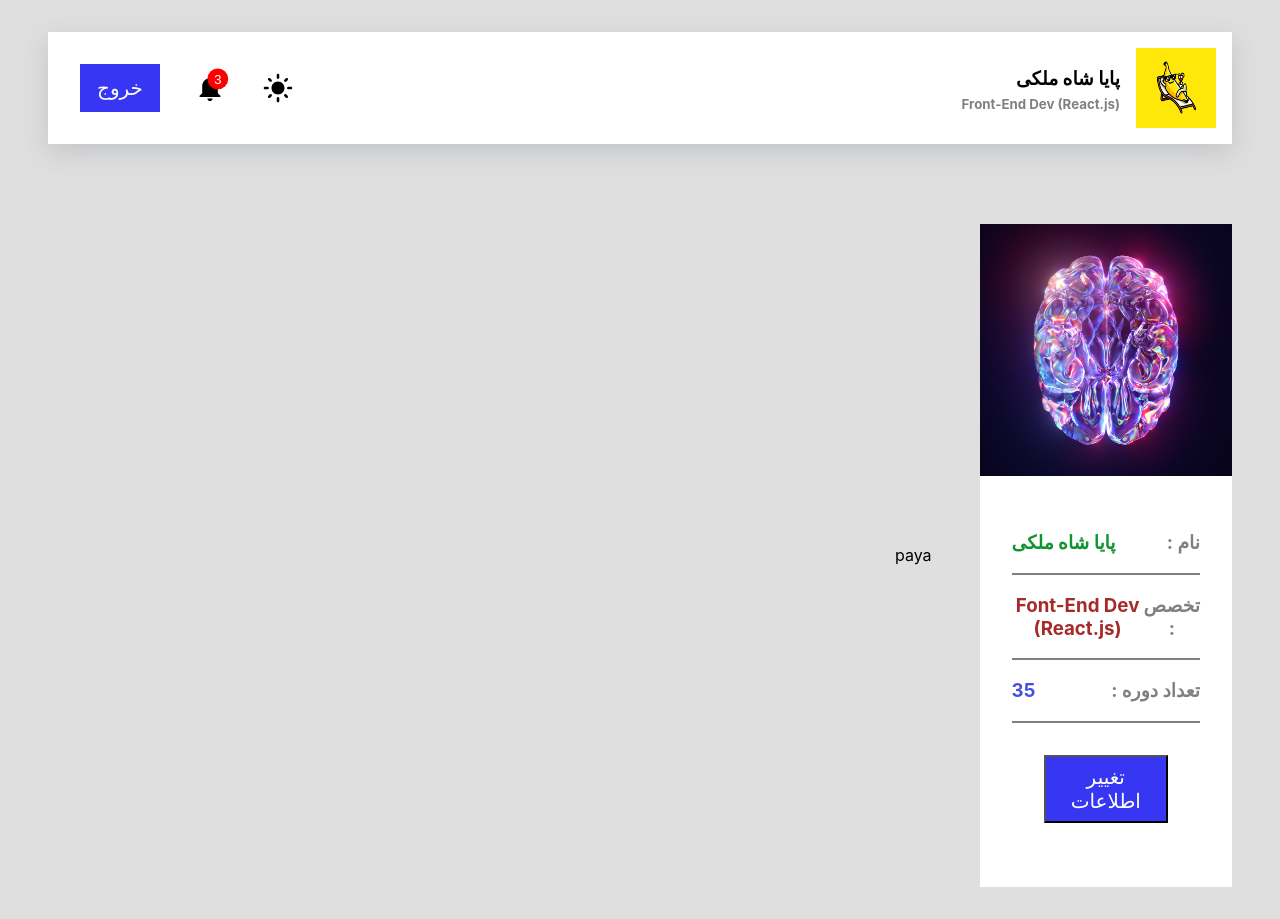
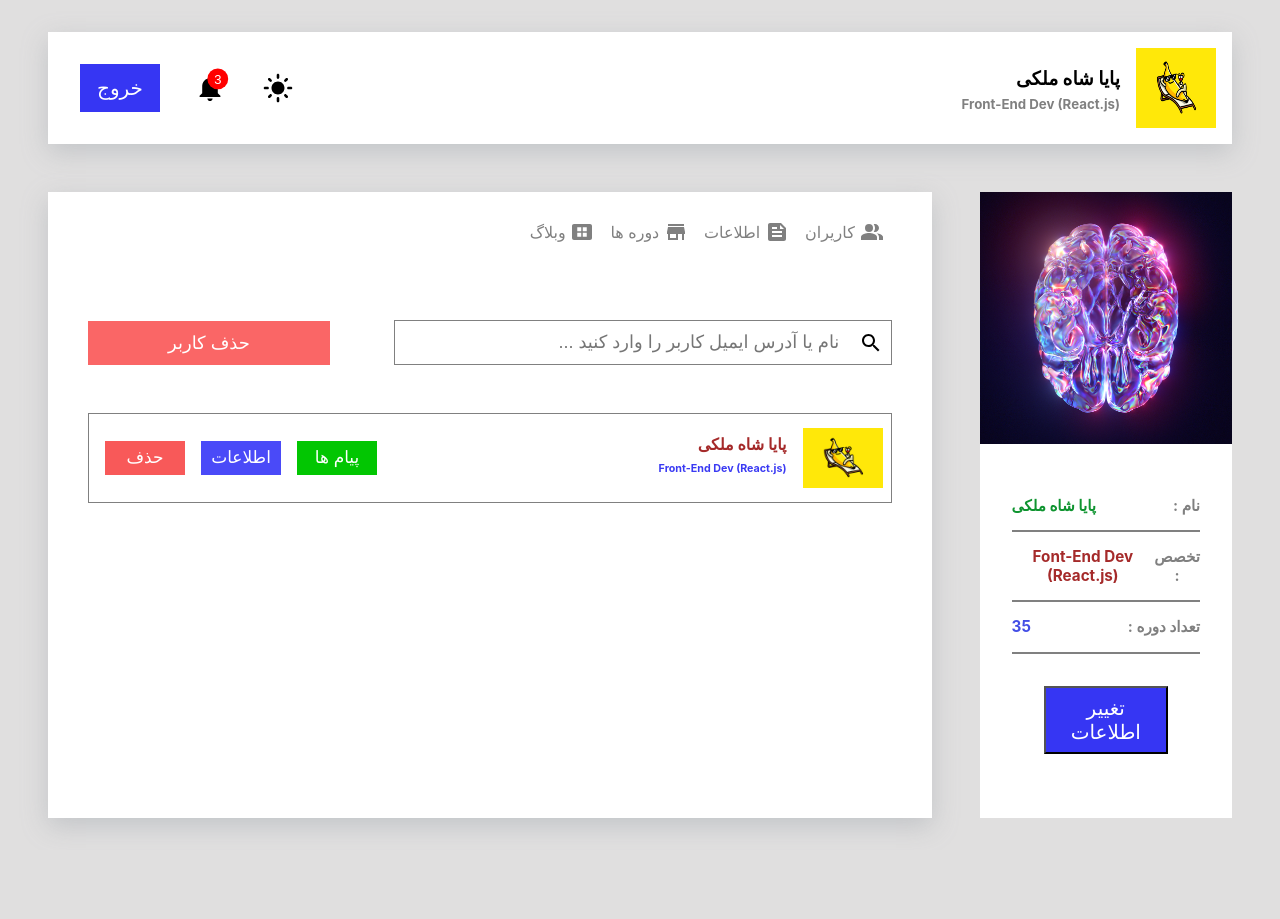
Before and after one commit to payashah/cms-with-redux-app, a React (Create React App) app: page / in a window 1280 px wide. After the commit the page ends 850 px from the top, so only its background shows below. Built offline with nearby package versions, Linux system fonts and the light colour scheme.

Commit message:
design users section

```diff
--- a/src/App.css
+++ b/src/App.css
@@ -6,7 +6,6 @@ body {
 .App-main {
     display: flex;
     justify-content: space-between;
-    align-items: center;
-    margin-top: 5rem;
+    margin-top: 3rem;
 
 }
--- a/src/Components/Sidebar/Sidebar.css
+++ b/src/Components/Sidebar/Sidebar.css
@@ -22,6 +22,7 @@
     justify-content: space-between;
     align-items: center;
     border-bottom: 2px solid gray;
+    font-size: 13px;
 }
 
 .sidebar-nameBox-name {
@@ -39,6 +40,8 @@
     justify-content: space-between;
     align-items: center;
     border-bottom: 2px solid gray;
+    font-size: 13px;
+
 }
 
 .sidebar-jobBox-name {
@@ -55,6 +58,8 @@
     justify-content: space-between;
     align-items: center;
     border-bottom: 2px solid gray;
+    font-size: 13px;
+
 
 }
 
--- a/src/Pages/Users/Users.css
+++ b/src/Pages/Users/Users.css
@@ -1,3 +1,171 @@
 .users-ctrl {
     flex: 3.5;
+    background-color: white;
+    box-shadow: rgba(149, 157, 165, 0.4) 0px 8px 24px;
+
+
 }
+
+.users-titles {
+    display: flex;
+    justify-content: space-between;
+    align-items: center;
+
+}
+
+.users-titles-ul {
+    display: flex;
+    justify-content: space-between;
+    align-items: center;
+}
+
+.users-titles-ul-li {
+    display: flex;
+    justify-content: space-between;
+    align-items: center;
+    height: 3rem;
+
+}
+
+.users-titles-ul-li-a {
+    display: flex;
+    justify-content: space-between;
+    align-items: center;
+    text-decoration: none;
+    margin: 0 .5rem;
+    color: gray;
+}
+
+.users-titles-ul-li-a:hover {
+    color: rgb(74, 74, 74);
+    border-bottom: 1px solid black;
+}
+
+.users-titles-ul-li-a-logo {}
+
+.users-titles-ul-li-a-title {
+    margin-right: .3rem;
+}
+
+.users-email {
+    display: flex;
+    justify-content: space-between;
+    align-items: center;
+    margin: 3rem 2.5rem;
+}
+
+.users-email-inputBox {
+    display: flex;
+    align-items: center;
+    border: 1px solid gray;
+    width: 30rem;
+    padding: .5rem;
+}
+
+.users-email-inputBox-logo {}
+
+.users-email-inputBox-input {
+    border: none;
+    margin-right: 1rem;
+    border: none;
+    outline: none;
+    width: 100%;
+    padding: .2rem;
+    font-size: 18px;
+}
+
+.users-email-inputBox-btn {
+    font-size: 18px;
+    padding: .7rem 5rem;
+    cursor: pointer;
+    background-color: rgb(250, 102, 102);
+    color: white;
+    border: none;
+    out: none;
+}
+
+.users-email-inputBox-btn:hover {
+    background-color: rgb(241, 55, 55);
+
+}
+
+.users-infos {
+    display: flex;
+    justify-content: space-between;
+    align-items: center;
+    margin: 0 2.5rem;
+    padding: .5rem;
+    border: 1px solid gray;
+}
+
+.users-infos-infoBox {
+    display: flex;
+    align-items: center;
+}
+
+.users-infos-infoBox-img {
+    max-width: 5rem;
+    margin-left: 1rem;
+}
+
+.users-infos-infoBox-nameJob {
+    line-height: 0;
+}
+
+.users-infos-infoBox-nameJob-name {
+    color: brown;
+}
+
+.users-infos-infoBox-nameJob-job {
+    color: rgb(58, 58, 243);
+}
+
+.users-infos-btns {
+    display: flex;
+    justify-content: space-between;
+    align-items: center;
+}
+
+.users-infos-btns-btn {
+    display: flex;
+    justify-content: center;
+    align-items: center;
+    font-size: 17px;
+    width: 5rem;
+    padding: .4rem 0;
+    margin: 0 .5rem;
+    cursor: pointer;
+    border: none;
+    outline: none;
+}
+
+.users-infos-btns-btn.massage {
+    background-color: rgb(2, 198, 2);
+    color: white;
+}
+
+.users-infos-btns-btn.massage:hover {
+    background-color: rgb(2, 148, 2);
+}
+
+.users-infos-btns-btn.infos {
+    background-color: rgb(74, 74, 248);
+    color: white;
+}
+
+.users-infos-btns-btn.infos:hover {
+    background-color: rgb(31, 31, 252);
+
+}
+
+.users-infos-btns-btn.delete {
+    background-color: rgb(248, 89, 89);
+    color: white;
+    border: none;
+    outline: none;
+}
+
+.users-infos-btns-btn.delete:hover {
+    background-color: rgb(241, 33, 33);
+
+}
--- a/src/Pages/Users/Users.js
+++ b/src/Pages/Users/Users.js
@@ -1,11 +1,69 @@
 import React from "react";
 import "./Users.css"
+import PeopleAltIcon from '@mui/icons-material/PeopleAlt';
+import FeedIcon from '@mui/icons-material/Feed';
+import StoreIcon from '@mui/icons-material/Store';
+import ViewCozyIcon from '@mui/icons-material/ViewCozy';
+import SearchSharpIcon from '@mui/icons-material/SearchSharp';
 
 function Users() {
 
     return (
 
-        <div className="users-ctrl">paya</div>
+        <div className="users-ctrl">
+            <div className="users-titles">
+                <ul className="users-titles-ul">
+                    <li className="users-titles-ul-li">
+                        <a className="users-titles-ul-li-a" href="#">
+                            <PeopleAltIcon className="users-titles-ul-li-a-logo"></PeopleAltIcon>
+                            <p className="users-titles-ul-li-a-title">کاریران</p>
+                        </a>
+                    </li>
+
+                    <li className="users-titles-ul-li">
+                        <a className="users-titles-ul-li-a" href="#">
+                            <FeedIcon className="users-titles-ul-li-a-logo"></FeedIcon>
+                            <p className="users-titles-ul-li-a-title">اطلاعات</p>
+                        </a>
+                    </li>
+
+                    <li className="users-titles-ul-li">
+                        <a className="users-titles-ul-li-a" href="#">
+                            <StoreIcon className="users-titles-ul-li-a-logo"></StoreIcon>
+                            <p className="users-titles-ul-li-a-title">دوره ها</p>
+                        </a>
+                    </li>
+
+                    <li className="users-titles-ul-li">
+                        <a className="users-titles-ul-li-a" href="#">
+                            <ViewCozyIcon className="users-titles-ul-li-a-logo"></ViewCozyIcon>
+                            <p className="users-titles-ul-li-a-title">وبلاگ</p>
+                        </a>
+                    </li>
+                </ul>
+            </div>
+            <div className="users-email">
+                <div className="users-email-inputBox">
+                    <SearchSharpIcon className="users-email-inputBox-logo"></SearchSharpIcon>
+                    <input className="users-email-inputBox-input" placeholder="نام یا آدرس ایمیل کاربر را وارد کنید ..." type="text" />
+                </div>
+                <button className="users-email-inputBox-btn">حذف کاربر</button>
+            </div>
+            <div className="users-infos">
+                <div className="users-infos-infoBox">
+                    <img className="users-infos-infoBox-img" src="./img/admin/profile/banana.png" alt="pic" />
+                    <div className="users-infos-infoBox-nameJob">
+                        <h4 className="users-infos-infoBox-nameJob-name">پایا شاه ملکی</h4>
+                        <h6 className="users-infos-infoBox-nameJob-job">Front-End Dev (React.js)</h6>
+                    </div>
+                </div>
+                <div className="users-infos-btns">
+                    <button className="users-infos-btns-btn massage">پیام ها</button>
+                    <button className="users-infos-btns-btn infos">اطلاعات</button>
+                    <button className="users-infos-btns-btn delete">حذف</button>
+                </div>
+            </div>
+        </div>
     )
 }
 
```
